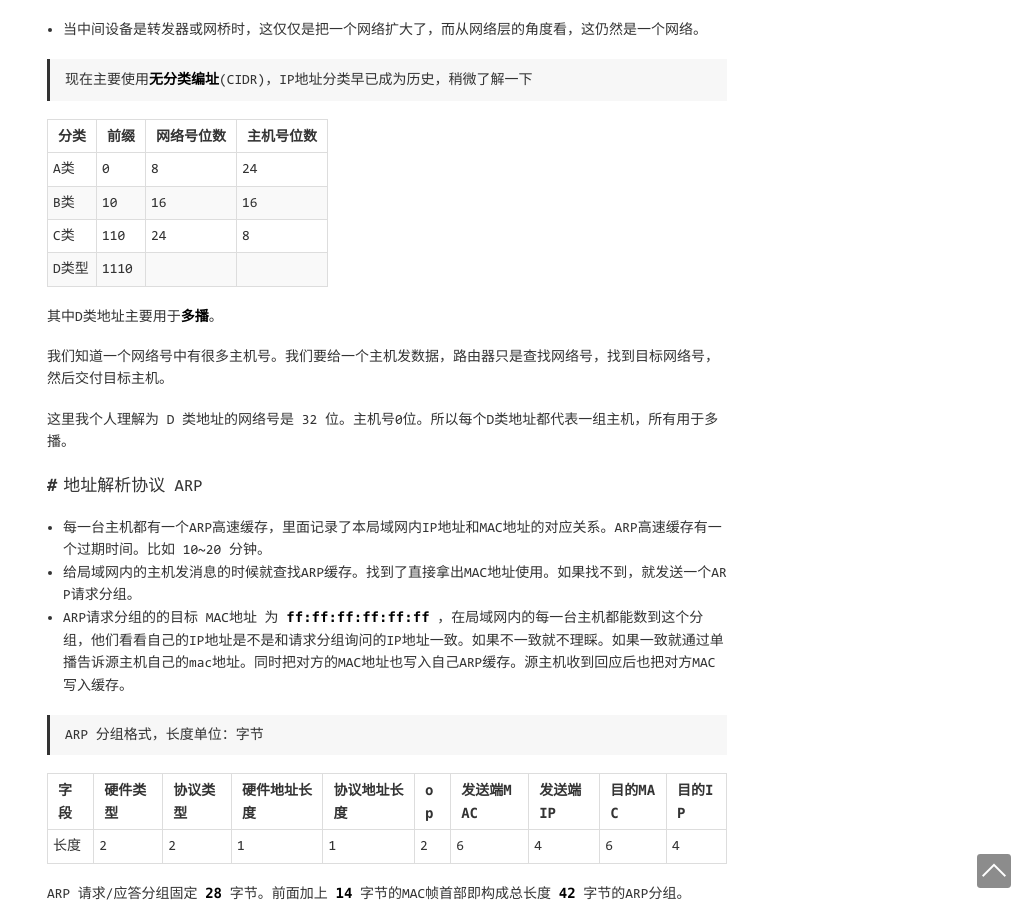
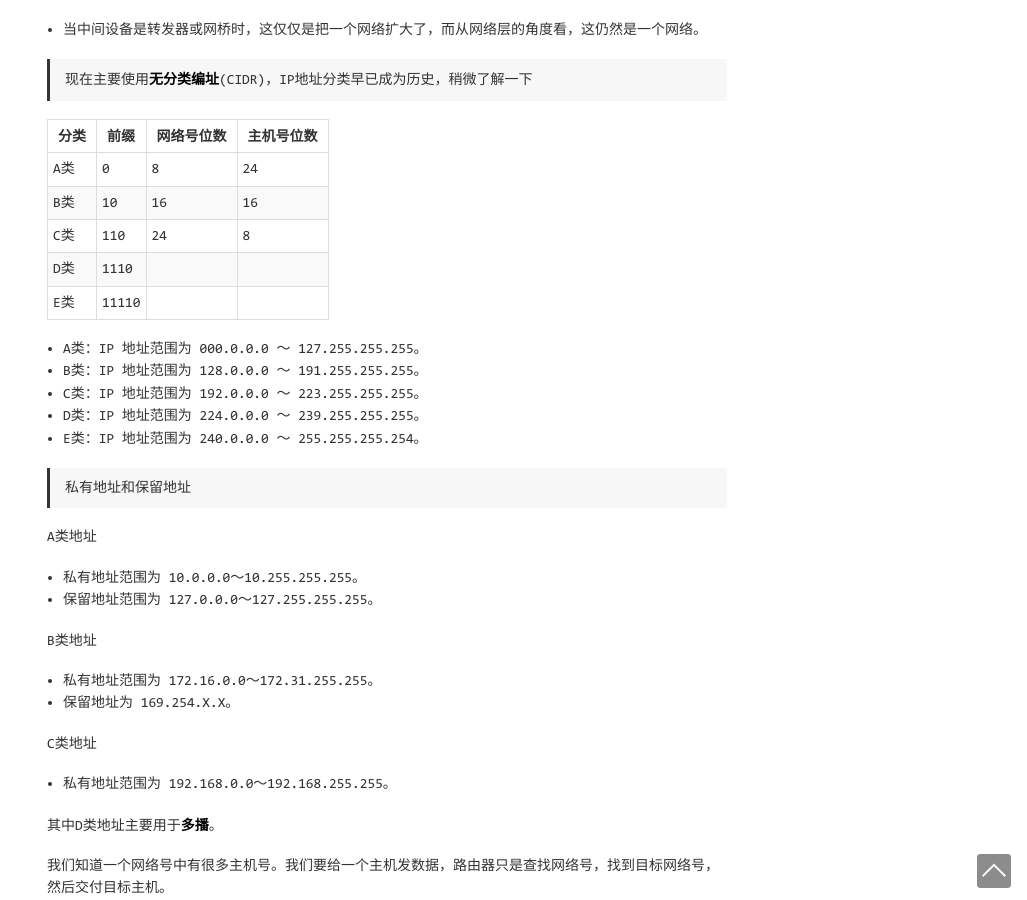
Before and after one commit to delims/delims.github.io, a Jekyll site: the page built from _posts/2020-08-09-网络层.md, in a window 1280 px wide and 900 px high, scrolled down 337 px. Shown: the whole window, without its empty margins (253-1280 px from the left). Built offline with Jekyll 4.4.1, drawn with Linux system fonts in a browser that asks for light colours.

```diff
--- a/_posts/2020-08-09-网络层.md
+++ b/_posts/2020-08-09-网络层.md
@@ -16,11 +16,35 @@ categories: 网络
 > 现在主要使用**无分类编址**(CIDR)，IP地址分类早已成为历史，稍微了解一下
 
 | 分类 | 前缀 | 网络号位数 | 主机号位数 |
-| --- | --- | --- | --- |
+| --- | --- | --- | --- | --- |
 | A类 | 0 | 8 | 24 |
 | B类 | 10 | 16 | 16 |
 | C类 | 110 | 24 | 8 |
-| D类型 | 1110 |   |
+| D类 | 1110 | |  |
+| E类 | 11110 | |  |
+
+
+- A类：IP 地址范围为 000.0.0.0 ～ 127.255.255.255。
+- B类：IP 地址范围为 128.0.0.0 ～ 191.255.255.255。
+- C类：IP 地址范围为 192.0.0.0 ～ 223.255.255.255。
+- D类：IP 地址范围为 224.0.0.0 ～ 239.255.255.255。
+- E类：IP 地址范围为 240.0.0.0 ～ 255.255.255.254。
+
+> 私有地址和保留地址
+
+A类地址
+
+- 私有地址范围为 10.0.0.0～10.255.255.255。
+- 保留地址范围为 127.0.0.0～127.255.255.255。
+
+B类地址
+
+- 私有地址范围为 172.16.0.0～172.31.255.255。
+- 保留地址为 169.254.X.X。
+
+C类地址
+
+- 私有地址范围为 192.168.0.0～192.168.255.255。
 
 其中D类地址主要用于**多播**。
 
```
Also changed, not shown: _posts/2020-08-11-HTTP协议.md (added, +108 -0 lines), _posts/2020-08-11-计算机网络总结.md (+12 -1 lines).
